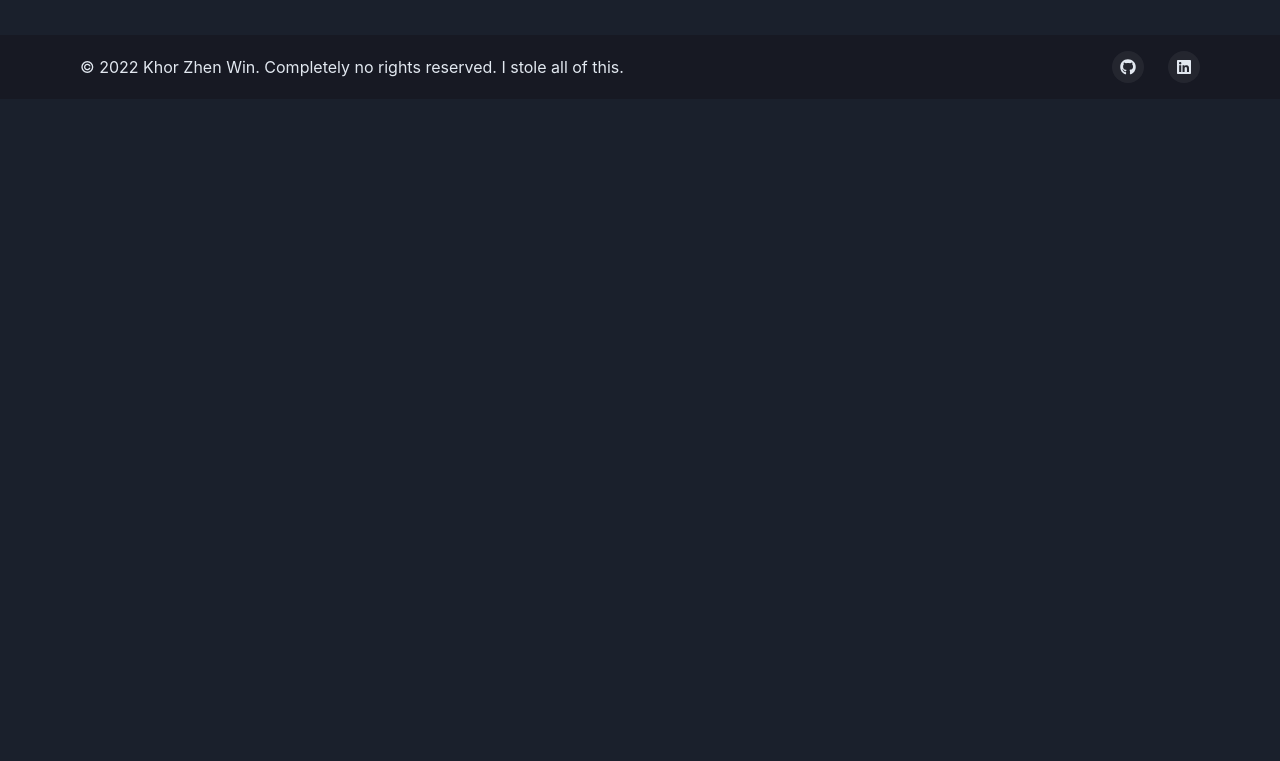
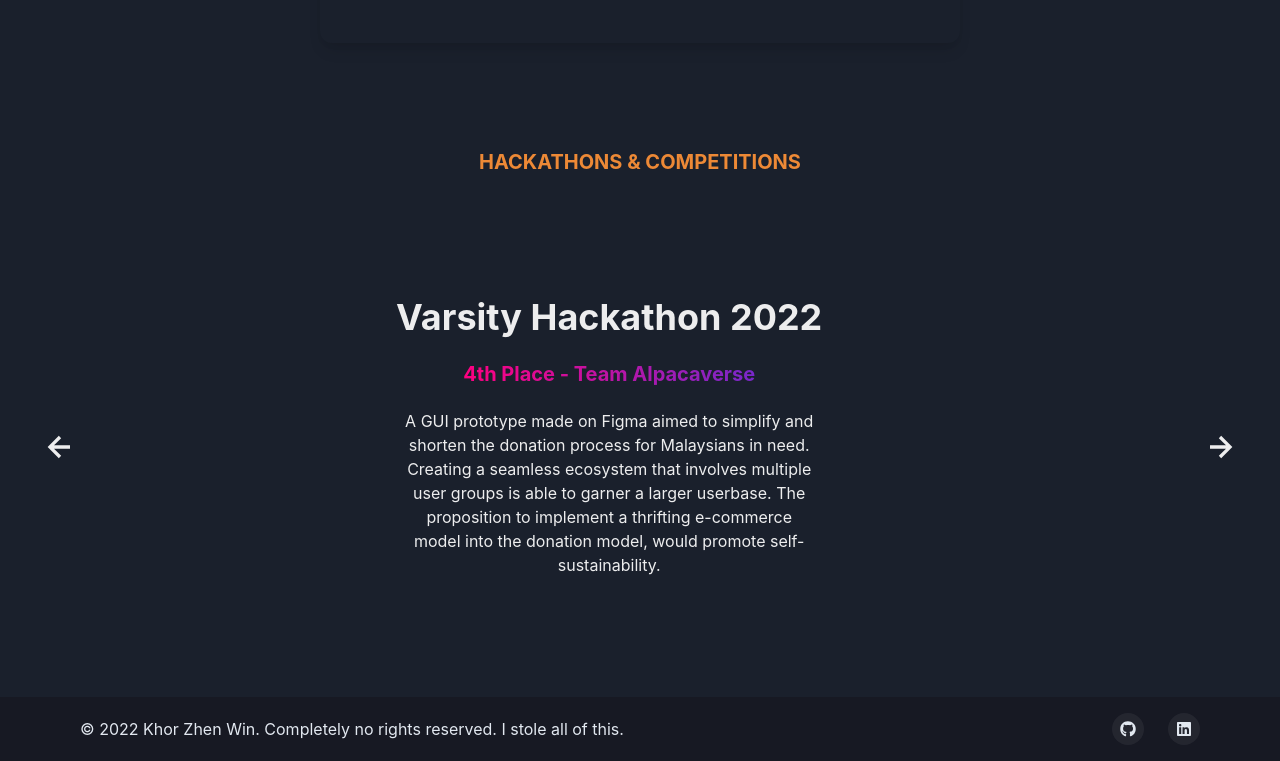
Before and after one commit to khorzhenwin/portfolio, a Next.js app: page / in a window 1280 px wide. Shown: the part 1614-2375 px from the top of the page. Before the commit the page ends 1713 px from the top, so only its background shows below. Built offline with nearby package versions, Linux system fonts and the light colour scheme.

Commit message:
added carrousel for achievements section

```diff
--- /dev/null
+++ b/components/carrousel.js
@@ -0,0 +1,169 @@
+import React from "react";
+import {
+  Box,
+  IconButton,
+  Heading,
+  useBreakpointValue,
+  Stack,
+  Text,
+  Container,
+  Center,
+  chakra,
+} from "@chakra-ui/react";
+import { BiLeftArrowAlt, BiRightArrowAlt } from "react-icons/bi";
+import { useState } from "react";
+import Slider from "react-slick";
+
+// Settings for the slider
+const settings = {
+  dots: true,
+  arrows: false,
+  fade: true,
+  infinite: true,
+  autoplay: true,
+  speed: 500,
+  autoplaySpeed: 4000,
+  slidesToShow: 1,
+  slidesToScroll: 1,
+};
+
+export default function CaptionCarousel() {
+  const [slider, setSlider] = useState(null);
+
+  const top = useBreakpointValue({ base: "90%", md: "50%" });
+  const side = useBreakpointValue({ base: "30%", md: "40px" });
+
+  const cards = [
+    {
+      title: "Karuna HackWknd 2021: Mobile Application Category",
+      subTitle: "1st Place - Team Alpacaverse",
+      text: "A mobile application made with Java was proposed to tackle the event industry's inventory management issues by integrating a shopping cart model and QR scanning to optimize & increase efficiency across multiple storage locations.",
+      image: "../resources/images/karuna.jpg",
+    },
+    {
+      title: "Varsity Hackathon 2022",
+      subTitle: "4th Place - Team Alpacaverse",
+      text: "A GUI prototype made on Figma aimed to simplify and shorten the donation process for Malaysians in need. Creating a seamless ecosystem that involves multiple user groups is able to garner a larger userbase. The proposition to implement a thrifting e-commerce model into the donation model, would promote self-sustainability.",
+      image: "../resources/images/varsity.jpg",
+      reference:
+        "https://www.figma.com/file/1SaAe6Lzs7QGXXAg4UwkGl/AlapacaHelp?node-id=0%3A1",
+    },
+    {
+      title: "RHB Get Your Hack On: Data Edition 2022",
+      subTitle: "Top 15 Finalists - Team Alpacaverse",
+      text: "Created a single page interactive dashboard with chart.js, php, and mysql that tracks inbound and outbound transactions with visualizations to inform & notify users on a predicted amount to spend and save for the current month. Data models in the backend was then proposed to study the trends and implement a personalized recommendations such as investment opportunities, grocery vouchers, and family insurance.",
+      image: "",
+    },
+  ];
+
+  return (
+    <>
+      <Center>
+        <chakra.h3
+          mt={10}
+          mb={5}
+          fontWeight={"bold"}
+          fontSize={20}
+          textTransform={"uppercase"}
+          color={"orange.400"}
+          id="achievements"
+        >
+          Hackathons & Competitions
+        </chakra.h3>
+      </Center>
+      <Box
+        position={"relative"}
+        height={"500px"}
+        width={"full"}
+        overflow={"hidden"}
+      >
+        {/* CSS files for react-slick */}
+        <link
+          rel="stylesheet"
+          type="text/css"
+          charSet="UTF-8"
+          href="https://cdnjs.cloudflare.com/ajax/libs/slick-carousel/1.6.0/slick.min.css"
+        />
+        <link
+          rel="stylesheet"
+          type="text/css"
+          href="https://cdnjs.cloudflare.com/ajax/libs/slick-carousel/1.6.0/slick-theme.min.css"
+        />
+        {/* Left Icon */}
+        <IconButton
+          aria-label="left-arrow"
+          variant="ghost"
+          position="absolute"
+          left={side}
+          top={top}
+          transform={"translate(0%, -50%)"}
+          zIndex={2}
+          onClick={() => slider?.slickPrev()}
+        >
+          <BiLeftArrowAlt size="40px" />
+        </IconButton>
+        {/* Right Icon */}
+        <IconButton
+          aria-label="right-arrow"
+          variant="ghost"
+          position="absolute"
+          right={side}
+          top={top}
+          transform={"translate(0%, -50%)"}
+          zIndex={2}
+          onClick={() => slider?.slickNext()}
+        >
+          <BiRightArrowAlt size="40px" />
+        </IconButton>
+        {/* Slider */}
+        <Slider {...settings} ref={(slider) => setSlider(slider)}>
+          {cards.map((card, index) => (
+            <Box
+              key={index}
+              height={"4xl"}
+              position="relative"
+              backgroundPosition="center"
+              backgroundRepeat="no-repeat"
+              backgroundSize="cover"
+              // backgroundImage={`url(${card.image})`}
+            >
+              {/* This is the block you need to change, to customize the caption */}
+              <Container size="container.lg" height="600px" position="relative">
+                <Stack
+                  spacing={5}
+                  w={"full"}
+                  maxW={"lg"}
+                  position="relative"
+                  top="40%"
+                  transform="translate(0, -50%)"
+                  alignItems={"center"}
+                  justifyContent={"center"}
+                >
+                  <Heading
+                    fontSize={{ base: "2xl", md: "3xl", lg: "4xl" }}
+                    align={"center"}
+                  >
+                    {card.title}
+                  </Heading>
+                  <Text
+                    bgGradient="linear(to-l, #7928CA, #FF0080)"
+                    bgClip="text"
+                    fontSize={{ base: "md", md: "lg", lg: "xl" }}
+                    fontWeight="bold"
+                  >
+                    {card.subTitle}
+                  </Text>
+                  <Box w={"80%"}>
+                    <Text fontSize={{ base: "sm", lg: "md" }} align={"center"}>
+                      {card.text}
+                    </Text>
+                  </Box>
+                </Stack>
+              </Container>
+            </Box>
+          ))}
+        </Slider>
+      </Box>
+    </>
+  );
+}
--- a/components/hero.js
+++ b/components/hero.js
@@ -30,14 +30,16 @@ export default function Hero() {
           </Text>
         </Heading>
         <Text color={"gray.500"} maxW={"3xl"}>
-          My friends asked my why I didn't have my own portfolio website,
-          knowing that i full well had the capabilities to do so. So here I am
-          making a somewhat presentable one made purely from templates that i
-          pulled off from{" "}
+          My friends asked my why I did not have my own portfolio website,
+          knowing that i full well had the capabilities to do so. Short answer
+          is because im lazy 🤭. So here I am with a somewhat presentable one
+          made purely from open source templates that i stole off from{" "}
           <Link href="https://chakra-templates.dev" isExternal>
             Chakra Templates.{" "}
           </Link>
           This site was made using Next.js and Chakra UI.
+          <br /> <br />
+          PS: Please use dark theme, its better for your eyes.
         </Text>
         <Stack spacing={6} direction={"row"}>
           <Button
@@ -51,7 +53,7 @@ export default function Hero() {
           </Button>
 
           <Button rounded={"full"} px={6}>
-            Achievements
+            <LinkOverlay href="/#achievements">Achievements</LinkOverlay>
           </Button>
         </Stack>
         <Flex w={"full"}>
--- a/package.json
+++ b/package.json
@@ -19,6 +19,7 @@
     "next": "^13.0.4",
     "react": "18.2.0",
     "react-dom": "18.2.0",
-    "react-icons": "^4.6.0"
+    "react-icons": "^4.6.0",
+    "react-slick": "^0.29.0"
   }
 }
--- a/pages/index.js
+++ b/pages/index.js
@@ -1,6 +1,7 @@
 import Header from "../components/header";
 import Hero from "../components/hero";
 import AboutMe from "../components/aboutMe";
+import Projects from "../components/carrousel";
 import Footer from "../components/footer";
 import ScrollToTop from "../components/scrollToTop";
 import Head from "next/head";
@@ -18,6 +19,7 @@ export default function Home() {
       <Header />
       <Hero />
       <AboutMe />
+      <Projects />
       <Footer />
       <ScrollToTop />
     </>
```
Also changed, not shown: resources/images/karuna.jpg (added), 1 other file (tests, documents, lock files or other folders).
